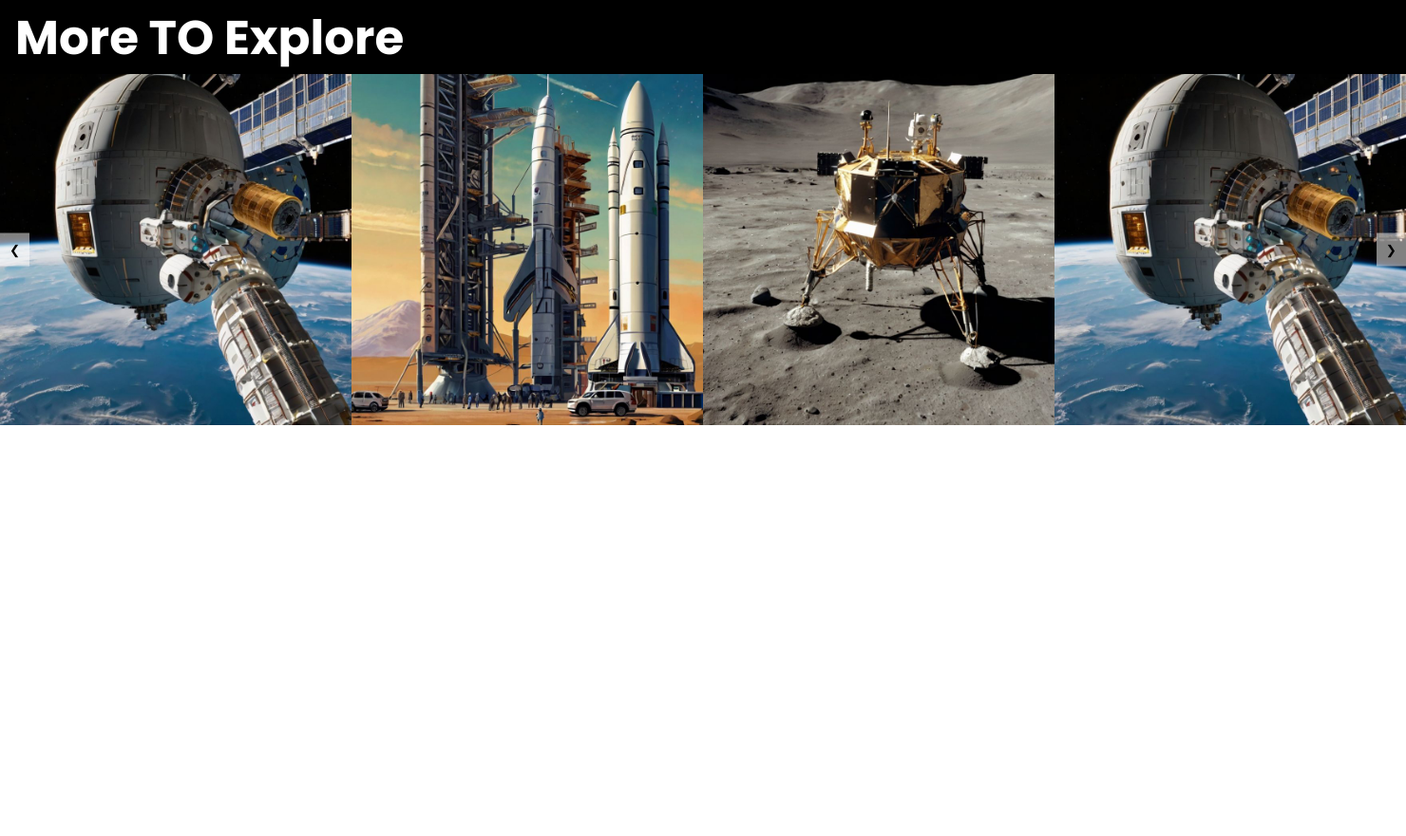
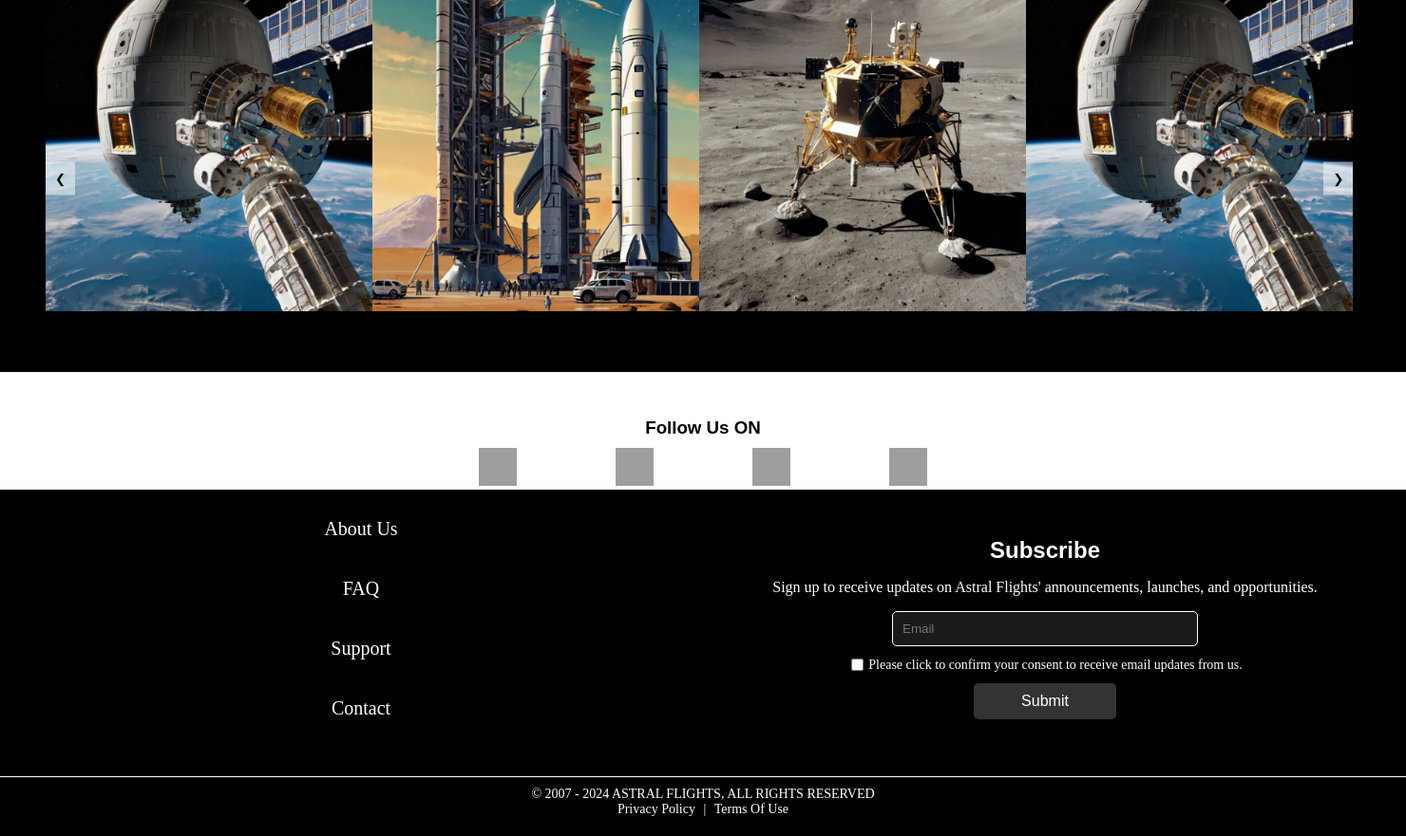
Before and after one commit to JanithWathsala/web-development-final-project, a PHP site: page /fleet.html in a window 1480 px wide. Shown: the part 2172-3053 px from the top of the page at 95% size. Before the commit the page ends 2620 px from the top, so only its background shows below. Run offline with PHP 8.4, Linux system fonts and the light colour scheme; grey boxes are pictures that could not be loaded.

Commit message:
code continue

```diff
--- a/fleet.css
+++ b/fleet.css
@@ -191,16 +180,24 @@ body, html {
     font-family: poppins;
     font-size: 50px;
     margin: 0;
-    padding-left: 1rem;
+    padding-left: 3rem;
     color: white;
 }
 
 
+
+
 .carousel {
     position: relative;
-    width: 100%;
+    width: 93%;
+    display: flex;
+    align-items: center;
+    justify-content: center;
+    margin: 3rem;
+    padding-bottom: 4rem;
     overflow: hidden;
-    background-color: #222;
+    background-color: #000000;
+
 }
 
 .carousel-container {
@@ -236,3 +233,195 @@ body, html {
 .carousel-button.next {
     right: 0;
 }
+
+
+
+
+
+.social-media-links {
+    background-color: #ffffff;
+    text-align: center;
+    color: rgb(255, 0, 0);
+  }
+
+  .social-media-links h3 {
+    font-family: 'Archivo Black', Arial, sans-serif;
+    margin-bottom: 10px;
+    color: rgb(0, 0, 0);
+  }
+
+  .social-media-links a {
+    margin: 0 50px;
+    display:inline-block;
+  }
+
+  .social-media-links img {
+    width: 40px;
+    height: 40px;
+  }
+
+  .social-media-links a:hover img {
+    transform: scale(1.1);
+    filter: brightness(1) invert(0);
+  }
+
+
+
+
+
+
+footer {
+    width: 100%;
+    padding: 20px 0;
+    text-align: center;
+    background: #000000;
+    color: rgb(255, 255, 255);
+  }
+
+  footer .footer-content {
+    display: flex;
+    flex-wrap: wrap;
+    justify-content: space-between;
+    margin-bottom: 10px;
+    padding: 0 20px;
+  }
+
+  footer .footer-section {
+    flex: 1 1 300px;
+    margin: 10px;
+
+  }
+
+  footer .footer-section h2 {
+    font-family: 'Archivo Black', Arial, sans-serif;
+    margin-bottom: 10px;
+  }
+  footer .footer-section a {
+    color: rgb(255, 255, 255);
+    text-decoration: none;
+    display: block;
+    margin-bottom: 40px;
+    font-size: 20px;
+
+
+  }
+
+  footer .footer-section a:hover {
+    color: rgb(255, 255, 255);
+
+  }
+
+  footer .footer-bottom {
+    border-top: 1px solid #ffffff;
+    padding-top: 10px;
+    font-size: 14px;
+  }
+
+  footer .footer-bottom a {
+    color: rgb(255, 255, 255);
+    text-decoration: none;
+    margin: 0 5px;
+  }
+
+  footer .footer-bottom a:hover {
+    color: rgb(255, 255, 255);
+  }
+
+  footer form {
+    display: flex;
+    flex-direction: column;
+    align-items: center;
+  }
+
+  footer form input[type="email"] {
+    padding: 10px;
+    margin-bottom: 10px;
+    border: 1px solid #fff;
+    border-radius: 5px;
+    width: 80%;
+    max-width: 300px;
+    color: white;
+    background: rgba(255, 255, 255, 0.1);
+  }
+
+  footer form label.consent {
+    display: flex;
+    align-items: center;
+    color: white;
+    font-size: 14px;
+    margin-bottom: 10px;
+  }
+  footer .footer-section a {
+    color: rgb(255, 255, 255);
+    text-decoration: none;
+    display: block;
+    margin-bottom: 40px;
+    font-size: 20px;
+
+
+  }
+
+  footer .footer-section a:hover {
+    color: rgb(255, 255, 255);
+
+  }
+
+  footer .footer-bottom {
+    border-top: 1px solid #ffffff;
+    padding-top: 10px;
+    font-size: 14px;
+  }
+
+  footer .footer-bottom a {
+    color: rgb(255, 255, 255);
+    text-decoration: none;
+    margin: 0 5px;
+  }
+
+  footer .footer-bottom a:hover {
+    color: rgb(255, 255, 255);
+  }
+
+  footer form {
+    display: flex;
+    flex-direction: column;
+    align-items: center;
+  }
+
+  footer form input[type="email"] {
+    padding: 10px;
+    margin-bottom: 10px;
+    border: 1px solid #fff;
+    border-radius: 5px;
+    width: 80%;
+    max-width: 300px;
+    color: white;
+    background: rgba(255, 255, 255, 0.1);
+  }
+
+  footer form label.consent {
+    display: flex;
+    align-items: center;
+    color: white;
+    font-size: 14px;
+    margin-bottom: 10px;
+  }
+  footer form label.consent input[type="checkbox"] {
+    margin-right: 5px;
+  }
+
+  footer form button[type="submit"] {
+    padding: 10px 20px;
+    background-color: rgba(255, 255, 255, 0.2);
+    color: white;
+    border: none;
+    border-radius: 5px;
+    cursor: pointer;
+    font-size: 16px;
+    width: 150px;
+  }
+
+  footer form button[type="submit"]:hover {
+    background-color: rgba(255, 255, 255, 0.4);
+    color: red;
+  }
--- a/fleet.html
+++ b/fleet.html
@@ -34,7 +34,7 @@
         <div class="pf-grid">
             <div class="pf-left">
                 <div class="img-com">
-                    <img src="./image/fleet/photo_2024-07-01_12-37-10.jpg" alt="">
+                    <img src="./image/fleet/photo_2024-07-01_12-37-10.jpg" style="width: 600px; height:auto; " alt="">
                     <button class="details-button" onclick="showDetails('details1')">Details</button>
                     <div class="details-popup" id="details1">
                         <div class="popup-content">
@@ -45,7 +45,7 @@
                     </div>
                 </div>
                 <div class="img-com">
-                    <img src="./image/fleet/space-perspective-capsule.jpg" alt="">
+                    <img src="./image/fleet/space-perspective-capsule.jpg" style="width: 600px; height:auto;" alt="">
                     <button class="details-button" onclick="showDetails('details2')">Details</button>
                     <div class="details-popup" id="details2">
                         <div class="popup-content">
@@ -58,7 +58,7 @@
             </div>
             <div class="pf-right">
                 <div class="img-com">
-                    <img src="./image/fleet/intro-1652052721.jpg" alt="">
+                    <img src="./image/fleet/intro-1652052721.jpg" style="width: 600px; height:auto;" alt="">
                     <button class="details-button" onclick="showDetails('details3')">Details</button>
                     <div class="details-popup" id="details3">
                         <div class="popup-content">
@@ -69,7 +69,7 @@
                     </div>
                 </div>
                 <div class="img-com">
-                    <img src="./image/fleet/photo_2024-07-01_12-37-13.jpg" alt="">
+                    <img src="./image/fleet/photo_2024-07-01_12-37-13.jpg" style="width: 600px; height:auto;" alt="">
                     <button class="details-button" onclick="showDetails('details4')">Details</button>
                     <div class="details-popup" id="details4">
                         <div class="popup-content">
@@ -104,6 +104,45 @@
         </div>
     </section>
 
+
+    <div class="social-media-links">
+        <h3>Follow Us ON</h3>
+        <a href="https://www.facebook.com" ><img src="/images/facebook.png" alt="Facebook"></a>
+        <a href="https://www.twitter.com" ><img src="/images/twitter.png" alt="Twitter"></a>
+        <a href="https://www.instagram.com" ><img src="/images/linkedin.png" alt="linkedin"></a>
+        <a href="https://www.linkedin.com" ><img src="/images/youtube.png" alt="Youtube"></a>
+    </div>
+
+     <!-- Footer Section -->
+     <footer>
+        <div class="footer-content">
+            <div class="footer-section">
+
+                <a href="#">About Us</a>
+                <a href="#">FAQ</a>
+                <a href="#">Support</a>
+                <a href="#">Contact</a>
+            </div>
+            <div class="footer-section">
+                <h2>Subscribe</h2>
+                <p>Sign up to receive updates on Astral Flights' announcements, launches, and opportunities.</p>
+                <form>
+                    <input type="email" placeholder="Email" required>
+                    <label class="consent">
+                        <input type="checkbox" required>
+                        Please click to confirm your consent to receive email updates from us.
+                    </label>
+                    <button type="submit">Submit</button>
+                </form>
+            </div>
+        </div>
+        <div class="footer-bottom">
+            &copy; 2007 - 2024 ASTRAL FLIGHTS, ALL RIGHTS RESERVED
+            <br>
+            <a href="#">Privacy Policy</a> | <a href="#">Terms Of Use</a>
+        </div>
+    </footer>
+
     <script src="./fleet.js"></script>
 </body>
 </html>
--- a/fleet.js
+++ b/fleet.js
@@ -1,4 +1,3 @@
-// script.js
 function showDetails(id) {
     document.getElementById(id).style.display = 'block';
 }
@@ -42,7 +41,6 @@ function moveCarousel(direction) {
     }, 0);
 }
 
-// Initial setup to show the first four images
 window.onload = () => {
     moveCarousel(0);
 }
```
Also changed, not shown: other parts of fleet.css (+12 -23 lines), image/book a flight/home page.jpg (deleted), image/book a flight/home page2.jpg (deleted), image/book a flight/logo.png (deleted), 1 other file.
